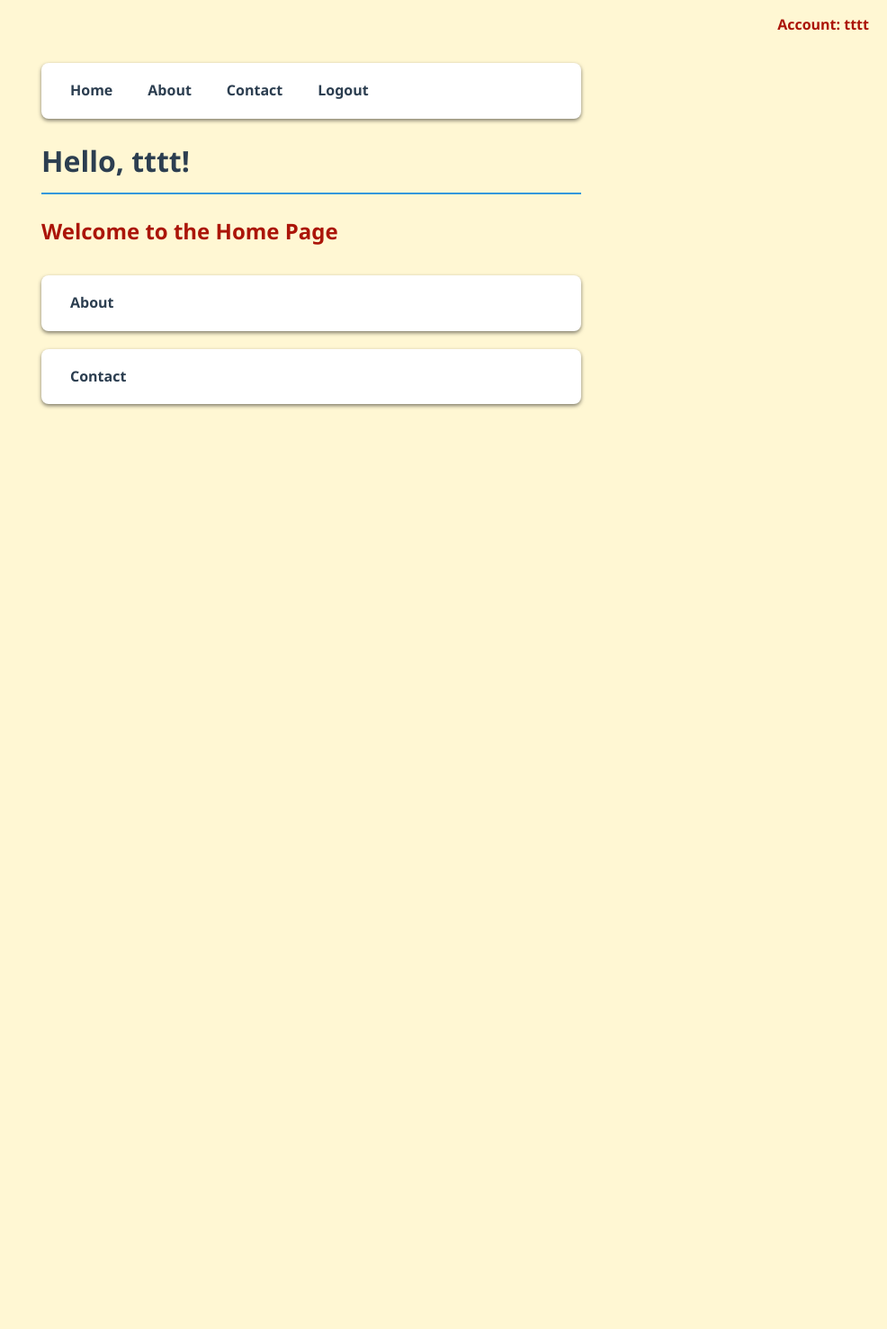
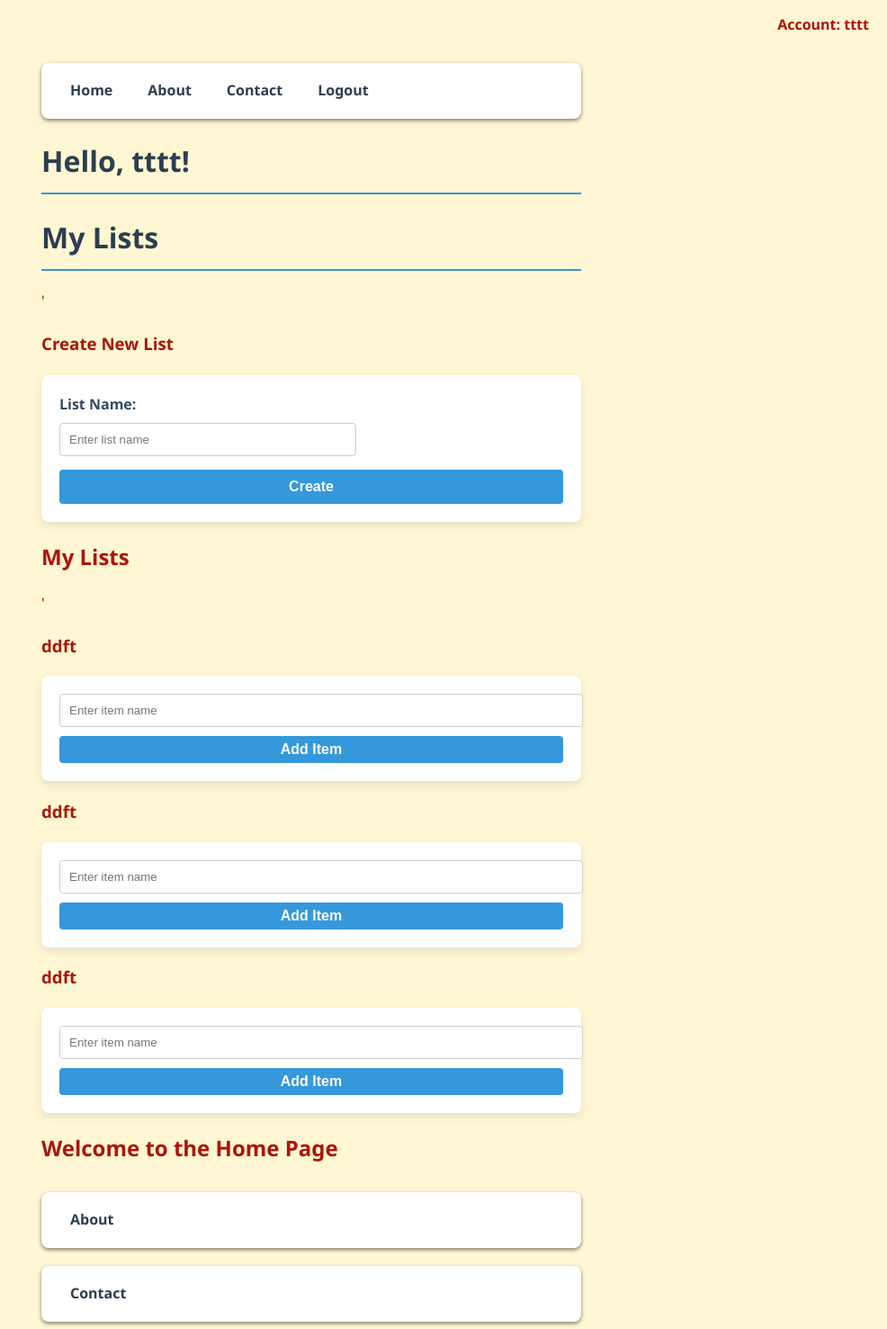
Before and after one commit to zaitseva-web/Site, a Flask app: page / in a window 1280 px wide. Shown: the top 1477 px of the page at 90% size, without its empty margins (294-1280 px from the left). Before the commit the page ends 454 px from the top, so only its background shows below. Run offline with Flask 3, Linux system fonts and the light colour scheme; a user stored in the database is signed in.

Commit message:
it will be notes site, add lists and item

```diff
--- a/PythonApplication1/site.py
+++ b/PythonApplication1/site.py
@@ -1,14 +1,28 @@
 from flask import Flask, render_template, request, session, url_for, redirect
 from flask_sqlalchemy import SQLAlchemy
+
 app = Flask(__name__)
-app.secret_key = 'your_secret_key' # for session management, replace with a secure key in production
-app.config['SQLALCHEMY_DATABASE_URI'] = 'sqlite:///users.db'
+app.config['SECRET_KEY'] = 'your_secret_key' # for session management, replace with a secure key in production
+app.config['SQLALCHEMY_DATABASE_URI'] = 'sqlite:///organizer.db'
 db = SQLAlchemy(app)
 #model for storing user information
 class User(db.Model):
     id = db.Column(db.Integer, primary_key=True)
     username = db.Column(db.String(100), unique=True, nullable=False)
     password = db.Column(db.String(100), nullable=False)
+    lists = db.relationship('Group', backref='user', lazy=True)
+#model for storing group information
+class Group(db.Model):
+    id = db.Column(db.Integer, primary_key=True)
+    name = db.Column(db.String(100), nullable=False)
+    user_id = db.Column(db.Integer, db.ForeignKey('user.id'), nullable=False)
+    items = db.relationship('Item', backref='group', lazy=True)
+#model for items in the group
+class Item(db.Model):
+    id = db.Column(db.Integer, primary_key=True)
+    text = db.Column(db.String(200), nullable=False)
+    group_id = db.Column(db.Integer, db.ForeignKey('group.id'), nullable=False)
+
 #create the database at the first run
 with app.app_context():
     db.create_all()
@@ -17,7 +31,42 @@ with app.app_context():
 def home():
     #check if user is logged in
     username = session.get('username')
-    return render_template('index.html', username=username)
+    lists = []
+    if username:
+        user = User.query.filter_by(username=username).first()
+        if user:
+            lists = Group.query.filter_by(user_id=user.id).all()
+    return render_template('index.html', username=username, lists=lists)
+
+@app.route('/create_list', methods=['POST'])
+def create_list():
+    username = session.get('username')
+    print('Debug: Username from session:', username)  # Debugging line
+    if not username:
+        return redirect(url_for('login'))
+    name = request.form.get('list_name')
+    print('Debug: List name from form:', name)  # Debugging line
+    user = User.query.filter_by(username=username).first()
+    print('Debug: User found:', user)  # Debugging line
+    if name and user:
+        new_list = Group(name=name, user_id=user.id)
+        db.session.add(new_list)
+        db.session.commit()
+        print('successfully added new list')  # Debugging line
+    else:
+        print('Failed to add new list: name or user is None')  # Debugging line
+    return redirect(url_for('home'))
+@app.route('/add_item/<int:list_id>', methods=['POST'])
+def add_item(list_id):
+    username = session.get('username')
+    if not username:
+        return redirect(url_for('login'))
+    text = request.form.get('text')
+    if text:
+        new_item = Item(text=text, group_id=list_id)
+        db.session.add(new_item)
+        db.session.commit()
+    return redirect(url_for('home'))
 
 @app.route('/register', methods=['GET', 'POST'])
 def register():
--- a/PythonApplication1/static/style.css
+++ b/PythonApplication1/static/style.css
@@ -125,3 +125,19 @@ form {
     box-shadow: 0 4px 10px rgba(0, 0, 0, 0.1);
     margin-top: 20px;
 }
+
+@media (max-width: 600px) {
+    body {
+        margin: 20px;
+        padding: 10px;
+    }
+
+    nav {
+        flex-direction: column;
+        gap: 10px;
+    }
+
+    input[type='text'], input[type='password'], textarea {
+        width: 100%;
+    }
+}
--- a/PythonApplication1/templates/about.html
+++ b/PythonApplication1/templates/about.html
@@ -2,6 +2,7 @@
 <html lang="en">
 <head>
     <meta charset="UTF-8">
+    <meta name="viewport" content="width=device-width, initial-scale=1.0">
     <title>About </title>
     <!--styles-->
     <link rel="stylesheet" href="{{ url_for('static', filename='style.css') }}">
--- a/PythonApplication1/templates/index.html
+++ b/PythonApplication1/templates/index.html
@@ -2,6 +2,7 @@
 <html lang="en">
 <head>
     <meta charset="UTF-8">
+    <meta name="viewport" content="width=device-width, initial-scale=1.0">
     <title>Project Name</title>
     <!-- styles -->
     <link rel="stylesheet" href="{{ url_for('static', filename='style.css') }}">
@@ -20,13 +21,52 @@
         {% endif %}
     </nav>
     <!-- block of account in the corner -->
-    <div style='position: absolute; top:15px; right: 20px; font-weight: bold;'>
-        Account: {{ username }}
-    </div>
+    {% if username %}
+        <div style='position: absolute; top:15px; right: 20px; font-weight: bold;'>
+            Account: {{ username }}
+        </div>
+    {% endif %}
     <header>
         <h1>Hello, {{ username }}!</h1>
     </header>
 
+    <h1>My Lists</h1>
+
+    {% if username %}
+        <!--create a new group form-->
+        <div class='card'>'
+            <h3>Create New List</h3>
+            <form action="{{ url_for('create_list') }}" method="POST">
+                <label for="list_name">List Name:</label>
+                <input type="text" id="list_name" name="list_name" required placeholder="Enter list name">
+                <button type="submit">Create</button>
+            </form>
+        </div>
+
+        <h2>My Lists</h2>
+        <div class='group-container'>'
+            {% if lists %}
+                {% for list in lists %}
+                    <div class='group-card'>
+                        <h3>{{ list.name }}</h3>
+                        <!-- list of items in the group -->
+                        <ul class='item-list'>
+                            <!-- here we will display the items in the list -->
+                        </ul>
+                        <!-- form to add a new item to the list -->
+                        <form action="{{ url_for('add_item', list_id=list.id) }}" method="POST" style="margin-top: 15px;">
+                            <input type="text" name="text" required placeholder="Enter item name" style="width: 100%; margin-bottom: 10px;">
+                            <button type="submit" style='font-size: 16px; padding: 6px 12px;'>Add Item</button>
+                        </form>
+                    </div>
+                {% endfor %}
+            {% else %}
+                <p>You have no lists yet. Create one above!</p>
+            {% endif %}
+        </div>
+    {% else %}
+        <p>Please <a href="{{ url_for('login') }}">log in</a> or <a href="{{ url_for('register') }}">register</a> to view your lists.</p>
+    {% endif %}
     <main>
         <selection>
             <h2>Welcome to the Home Page</h2>
--- a/PythonApplication1/templates/login.html
+++ b/PythonApplication1/templates/login.html
@@ -2,6 +2,7 @@
 <html lang="en">
 <head>
     <meta charset="utf-8">
+    <meta name="viewport" content="width=device-width, initial-scale=1.0">
     <title>Login</title>
     <link rel="stylesheet" href="{{ url_for('static', filename='style.css') }}">
 </head>
--- a/PythonApplication1/templates/register.html
+++ b/PythonApplication1/templates/register.html
@@ -2,6 +2,7 @@
 <html lang="en">
 <head>
     <meta charset="utf-8">
+    <meta name="viewport" content="width=device-width, initial-scale=1.0">
     <title>Register</title>
     <link rel="stylesheet" href="{{ url_for('static', filename='style.css') }}">
 </head>
```
Also changed, not shown: PythonApplication1/instance/organizer.db (added).
